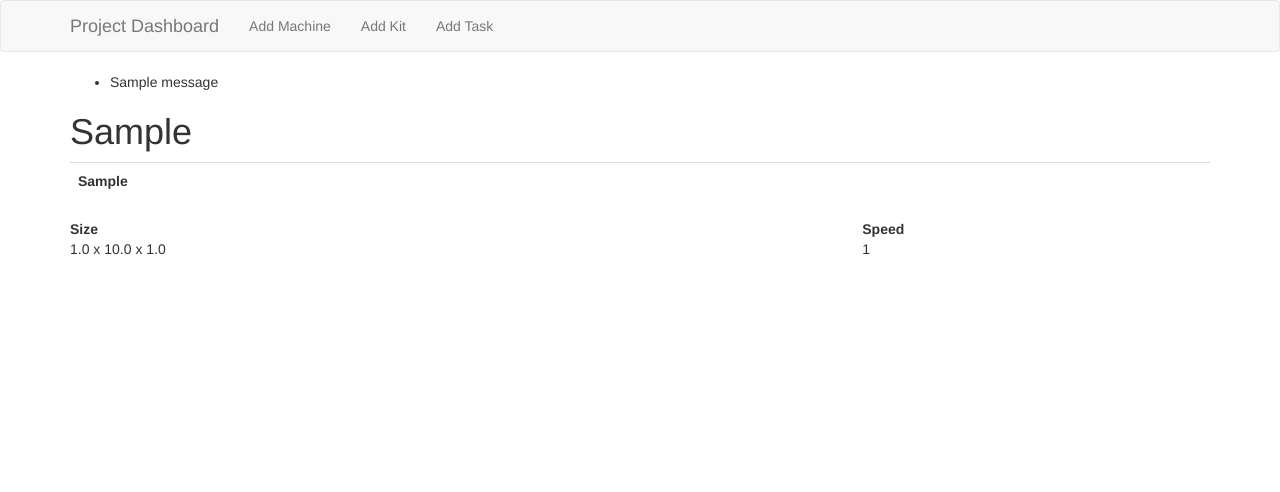
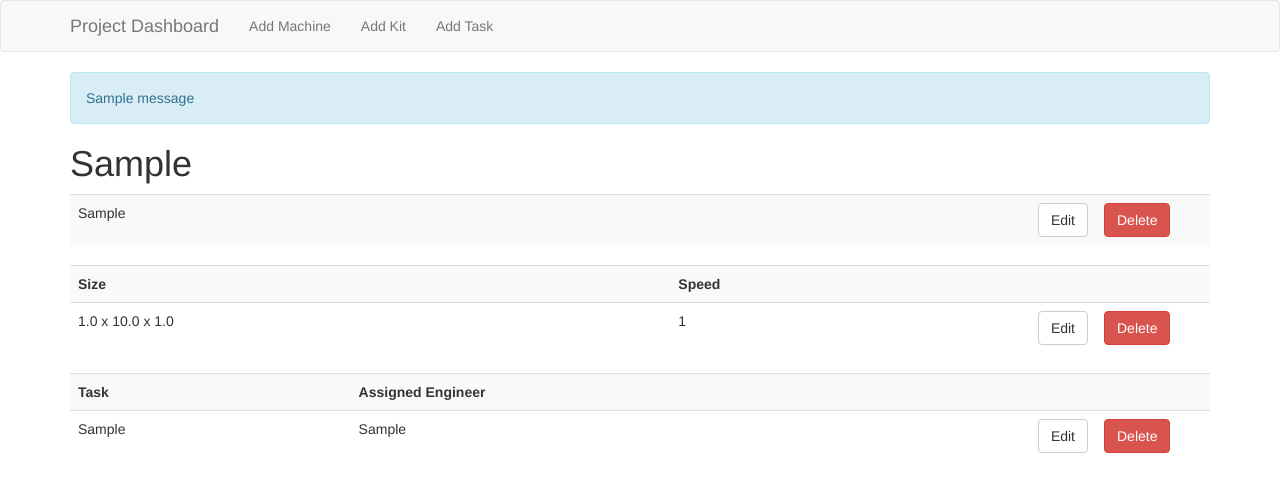
Before and after one commit to gratten/project_dashboard, a Flask app: a page that uses app/templates/base.html in a window 1280 px wide. Shown: the top 492 px of the page. Run offline with Flask 2, Linux system fonts and the light colour scheme; tables that the repository leaves empty hold one stand-in row (values such as "Sample post"); one stand-in notice (Sample message) is shown; some libraries are stand-ins or nearby versions.

Commit message:
task table, edit and delete buttons

```diff
--- a/app/forms.py
+++ b/app/forms.py
@@ -29,3 +29,8 @@ class AddKitForm(FlaskForm):
     depth = DecimalField('Depth', validators=[DataRequired()])
     speed = IntegerField('Speed', validators=[DataRequired()])
     submit = SubmitField('Submit')
+
+class AddTaskForm(FlaskForm):
+    task = StringField('Task', validators=[DataRequired()])
+    engineer = StringField('Engineer', validators=[DataRequired()])
+    submit = SubmitField('Submit')
--- a/app/models.py
+++ b/app/models.py
@@ -8,7 +8,7 @@ class Project(db.Model):
     engineer = db.Column(db.String(24))
     machines = db.relationship('Machine', backref='job', lazy='dynamic')
     kits = db.relationship('Kit', backref='job', lazy='dynamic')
-
+    tasks = db.relationship('Task', backref='job', lazy='dynamic')
 
     def __repr__(self):
         return f'<Project {self.jobnum}>'
@@ -36,3 +36,12 @@ class Kit(db.Model):
 
     def __repr__(self):
         return f'<Kit {self.length}x{self.width}x{self.depth}>'
+
+class Task(db.Model):
+    id = db.Column(db.Integer, primary_key=True)
+    task = db.Column(db.String(500))
+    engineer = db.Column(db.String(24))
+    project_id = db.Column(db.Integer, db.ForeignKey('project.id'))
+
+    def __repr__(self):
+        return f'<Task {self.engineer}>'
--- a/app/routes.py
+++ b/app/routes.py
@@ -1,7 +1,7 @@
 from app import app, db
-from flask import render_template, flash, redirect, url_for
-from app.forms import AddProjectForm, AddMachineForm, AddKitForm
-from app.models import Project, Machine, Kit
+from flask import render_template, flash, redirect, url_for, request
+from app.forms import AddProjectForm, AddMachineForm, AddKitForm, AddTaskForm
+from app.models import Project, Machine, Kit, Task
 
 @app.route('/')
 @app.route('/index')
@@ -14,7 +14,8 @@ def project(jobnum):
     project = Project.query.filter_by(jobnum=jobnum).first_or_404()
     machines = project.machines.all()
     kits = project.kits.all()
-    return render_template('project.html', project=project, machines=machines, kits=kits)
+    tasks = project.tasks.all()
+    return render_template('project.html', project=project, machines=machines, kits=kits, tasks=tasks)
 
 @app.route('/add_project', methods=['GET', 'POST'])
 def add_project():
@@ -29,7 +30,7 @@ def add_project():
         return redirect(url_for('index'))
     return render_template('add_project.html', form=form)
 
-@app.route('/add_machine/<jobnum>', methods=['GET', 'POST'])
+@app.route('/<jobnum>/add_machine', methods=['GET', 'POST'])
 def add_machine(jobnum):
     form = AddMachineForm()
     # test = test_var
@@ -44,7 +45,30 @@ def add_machine(jobnum):
         return redirect('/' + jobnum)
     return render_template('add_machine.html', form=form, jobnum=jobnum)
 
-@app.route('/add_kit/<jobnum>', methods=['GET', 'POST'])
+@app.route('/<jobnum>/edit_machine/<string:id>', methods=['GET', 'POST'])
+def edit_machine(jobnum, id):
+    form = AddMachineForm()
+    m = Machine.query.filter_by(id=id).first_or_404()
+
+    # populate form with existing data
+    form.serialnum.data = m.serialnum
+
+    if form.validate_on_submit():
+        m.serialnum = request.form['serialnum']
+        db.session.commit()
+        flash('Machine updated')
+        return redirect('/' + jobnum)
+    return render_template('edit_machine.html', form=form, jobnum=jobnum)
+
+@app.route('/<jobnum>/delete_machine/<string:id>', methods=['POST'])
+def delete_machine(jobnum, id):
+    m = Machine.query.filter_by(id=id).first_or_404()
+    db.session.delete(m)
+    db.session.commit()
+    flash('Machine deleted')
+    return redirect('/' + jobnum)
+
+@app.route('/<jobnum>/add_kit', methods=['GET', 'POST'])
 def add_kit(jobnum):
     form = AddKitForm()
     p = Project.query.filter_by(jobnum=jobnum).first_or_404()
@@ -59,3 +83,71 @@ def add_kit(jobnum):
         flash('Kit added')
         return redirect('/' + jobnum)
     return render_template('add_kit.html', form=form, jobnum=jobnum)
+
+@app.route('/<jobnum>/edit_kit/<string:id>', methods=['GET', 'POST'])
+def edit_kit(jobnum, id):
+    form = AddKitForm()
+    k = Kit.query.filter_by(id=id).first_or_404()
+
+    # populate form with existing data
+    form.length.data = k.length
+    form.width.data = k.width
+    form.depth.data = k.depth
+    form.speed.data = k.speed
+
+    if form.validate_on_submit():
+        k.length = request.form['length']
+        k.width = request.form['width']
+        k.depth = request.form['depth']
+        k.speed = request.form['speed']
+        db.session.commit()
+        flash('Kit updated')
+        return redirect('/' + jobnum)
+    return render_template('edit_kit.html', form=form, jobnum=jobnum)
+
+@app.route('/<jobnum>/delete_kit/<string:id>', methods=['POST'])
+def delete_kit(jobnum, id):
+    k = Kit.query.filter_by(id=id).first_or_404()
+    db.session.delete(k)
+    db.session.commit()
+    flash('Kit deleted')
+    return redirect('/' + jobnum)
+
+@app.route('/<jobnum>/add_task', methods=['GET', 'POST'])
+def add_task(jobnum):
+    form = AddTaskForm()
+    p = Project.query.filter_by(jobnum=jobnum).first_or_404()
+    if form.validate_on_submit():
+        task = Task(task=form.task.data,
+                    engineer=form.engineer.data,
+                    job=p)
+        db.session.add(task)
+        db.session.commit()
+        flash('Task added')
+        return redirect('/' + jobnum)
+    return render_template('add_task.html', form=form, jobnum=jobnum)
+
+@app.route('/<jobnum>/edit_task/<string:id>', methods=['GET', 'POST'])
+def edit_task(jobnum, id):
+    form = AddTaskForm()
+    t = Task.query.filter_by(id=id).first_or_404()
+
+    # populate form with existing data
+    form.task.data = t.task
+    form.engineer.data = t.engineer
+
+    if form.validate_on_submit():
+        t.task = request.form['task']
+        t.engineer = request.form['engineer']
+        db.session.commit()
+        flash('Task updated')
+        return redirect('/' + jobnum)
+    return render_template('edit_task.html', form=form, jobnum=jobnum)
+
+@app.route('/<jobnum>/delete_task/<string:id>', methods=['POST'])
+def delete_task(jobnum, id):
+    t = Task.query.filter_by(id=id).first_or_404()
+    db.session.delete(t)
+    db.session.commit()
+    flash('Task deleted')
+    return redirect('/' + jobnum)
--- a/app/templates/_data_kit.html
+++ b/app/templates/_data_kit.html
@@ -1,10 +1,11 @@
 <tr>
-    <td>
-        {{ kit.length }} x
-        {{ kit.width }} x
-        {{ kit.depth }}
-    </td>
-    <td>
-        {{ kit.speed }}
+    <td>{{ kit.length }} x {{ kit.width }} x {{ kit.depth }}</td>
+    <td>{{ kit.speed }}</td>
+<!--    <td>{{ kit.job }}</td>-->
+    <td width="10%"><a href="{{ url_for('edit_kit', jobnum=project.jobnum, id=kit.id) }}" class="btn btn-default pull-right">Edit</a></td>
+    <td width="10%">
+        <form action="{{url_for('delete_kit', jobnum = project.jobnum, id = kit.id)}}" method="post">
+            <input type="hidden" name="_method" value="DELETE">
+            <input type="submit" value="Delete" class="btn btn-danger">
     </td>
 </tr>
--- a/app/templates/_data_machine.html
+++ b/app/templates/_data_machine.html
@@ -1,9 +1,8 @@
-<table class="table table-hover">
-    <tr>
-        <td>
-            <b>
-            {{ machine.serialnum }}
-            </b>
-        </td>
-    </tr>
-</table>
+<tr>
+    <td>{{ machine.serialnum }}</td>
+    <td width="10%"><a href="{{ url_for('edit_machine', jobnum=project.jobnum, id=machine.id) }}" class="btn btn-default pull-right">Edit</a></td>
+    <td width="10%">
+        <form action="{{url_for('delete_machine', jobnum = project.jobnum, id = machine.id)}}" method="post">
+            <input type="hidden" name="_method" value="DELETE">
+            <input type="submit" value="Delete" class="btn btn-danger">
+    </td></tr>
--- /dev/null
+++ b/app/templates/_data_task.html
@@ -0,0 +1,11 @@
+<tr>
+    <td>{{ task.task }}</td>
+    <td>{{ task.engineer }}</td>
+<!--    <td width="10%"><a href="edit_task/{{task.id}}, id=task.id" class="btn btn-default pull-right">Edit</a></td>-->
+    <td width="10%"><a href="{{ url_for('edit_task', jobnum=project.jobnum, id=task.id) }}" class="btn btn-default pull-right">Edit</a></td>
+    <td width="10%">
+        <form action="{{url_for('delete_task', jobnum = project.jobnum, id = task.id)}}" method="post">
+            <input type="hidden" name="_method" value="DELETE">
+            <input type="submit" value="Delete" class="btn btn-danger">
+    </td>
+</tr>
--- a/app/templates/base.html
+++ b/app/templates/base.html
@@ -21,7 +21,7 @@
                     <ul class="nav navbar-nav">
                         <li><a href="{{ url_for('add_machine', jobnum=project.jobnum) }}">Add Machine</a></li>
                         <li><a href="{{ url_for('add_kit', jobnum=project.jobnum) }}">Add Kit</a></li>
-                        <li><a href="{{ url_for('index') }}">Add Task</a></li>
+                        <li><a href="{{ url_for('add_task', jobnum=project.jobnum) }}">Add Task</a></li>
                     </ul>
                 </div>
             {% else %}
@@ -39,13 +39,11 @@
 {% block content %}
     <div class="container">
         {% with messages = get_flashed_messages() %}
-            {% if messages %}
-            <ul>
-                {% for message in messages %}
-                <li>{{ message }}</li>
-                {% endfor %}
-            </ul>
-            {% endif %}
+        {% if messages %}
+            {% for message in messages %}
+            <div class="alert alert-info" role="alert">{{ message }}</div>
+            {% endfor %}
+        {% endif %}
         {% endwith %}
 
         {# application content needs to be provided in the app_content block #}
--- a/app/templates/project.html
+++ b/app/templates/project.html
@@ -1,23 +1,36 @@
 {% extends "base.html" %}
 
 {% block app_content %}
+  <header>
     <h1>{{ project.jobnum }}</h1>
-    <p>
-        <b>
+  </header>
+        <table class="table table-striped">
                 {% for machine in machines %}
                     {% include '_data_machine.html' %}
                 {% endfor %}
-        </b>
-    </p>
-        <table style="width:100%">
+        </table>
+
+        <table class="table table-striped">
             <tr>
                 <th>Size</th>
                 <th>Speed</th>
+                <th></th>
+                <th></th>
             </tr>
-          <tr>
                 {% for kit in kits %}
                     {% include '_data_kit.html' %}
                 {% endfor %}
+        </table>
+
+        <table class="table table-striped">
+            <tr>
+                <th>Task</th>
+                <th>Assigned Engineer</th>
+                <th></th>
+                <th></th>
             </tr>
+                {% for task in tasks %}
+                    {% include '_data_task.html' %}
+                {% endfor %}
         </table>
 {% endblock %}
--- a/dashboard.py
+++ b/dashboard.py
@@ -1,6 +1,6 @@
 from app import app, db
-from app.models import Project, Machine, Kit
+from app.models import Project, Machine, Kit, Task
 
 @app.shell_context_processor
 def make_shell_context():
-    return {'db': db, 'Project': Project, 'Machine': Machine, 'Kit': Kit}
+    return {'db': db, 'Project': Project, 'Machine': Machine, 'Kit': Kit, 'Task':Task}
--- a/notes.txt
+++ b/notes.txt
@@ -11,3 +11,6 @@ in the case of a new project number with field kits only, shouldn't the user add
 when you add a kit, there should be a dialog box to choose a specific serial number, or alternatively apply the kit to all applicable serial numbers for that project
 when you add a machine (serial number) to a job, a boolean should indicate if it is an original machine or referenced machine for a field kit
 in fact, if the serial number already exists then the boolean can default to a referenced machine
+
+> implement login functionality
+    > view only version available to non logged in users
```
Also changed, not shown: app/templates/add_task.html (added, +11 -0 lines), app/templates/edit_kit.html (added, +11 -0 lines), app/templates/edit_machine.html (added, +11 -0 lines), app/templates/edit_task.html (added, +11 -0 lines), migrations/versions/0d84b6224f6b_kit_table.py (added, +35 -0 lines), requirements.txt (+13 -0 lines). Lines whose indentation alone changed are shown as unchanged.
